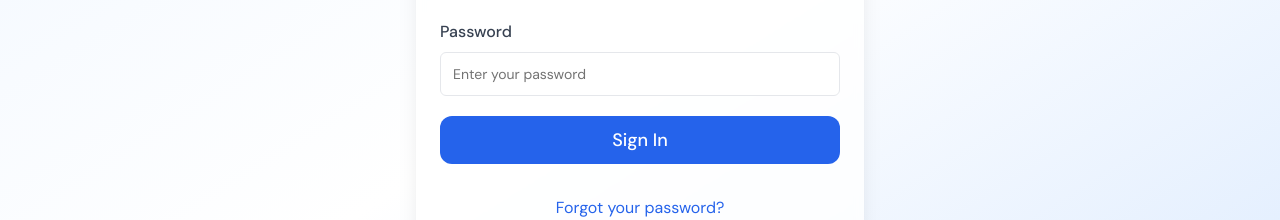
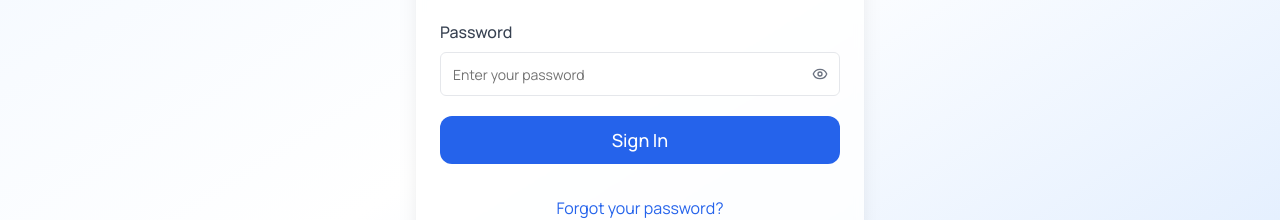
Before and after one commit to YOLET-Dynamics/ourmicroschool-landing, a Next.js app: page /login in a window 1280 px wide. Shown: the part 362-582 px from the top of the page. Built offline with nearby package versions, Linux system fonts and the light colour scheme; no server answers.

Commit message:
Prototype: Cookie Fix and Font change

```diff
--- a/src/api/auth.ts
+++ b/src/api/auth.ts
@@ -2,6 +2,10 @@ import { identityClient } from "@/providers/HttpInterceptor";
 import { LoginSchema } from "./schema/auth";
 import { HttpResponse } from "./response/response";
 import { User } from "@/models/user";
+import { pickPrimary, roleDomain } from "@/lib/roles";
+
+export const ROLE_PERMISSION_ERROR =
+  "Your account does not have permissions to access the application. Please contact support if you believe this is an error.";
 
 export const authApi = {
   async login(data: LoginSchema) {
@@ -10,21 +14,26 @@ export const authApi = {
         HttpResponse<{ user: User; redirectUrl: string }>
       >("/auth/login", data);
 
-      console.log(result);
-
       if (!result.data.success) {
         return Promise.reject(result.data.message);
       }
 
-      const redirectUrl = result.headers["x-redirect-url"] || "/";
+      const user = result.data.data.user;
+      const roleCodes = user.roles.map((r) => r.code);
 
-      return {
-        userData: result.data.data,
-        redirectUrl,
-      };
+      try {
+        const primaryRole = pickPrimary(roleCodes);
+        const redirectUrl = roleDomain[primaryRole];
+
+        return {
+          userData: result.data.data,
+          redirectUrl,
+        };
+      } catch (error) {
+        return Promise.reject(ROLE_PERMISSION_ERROR);
+      }
     } catch (error) {
-      console.log(error);
-
+      console.error(error);
       return Promise.reject("An unexpected error occurred");
     }
   },
--- a/src/app/globals.css
+++ b/src/app/globals.css
@@ -1,5 +1,3 @@
-@import url("https://fonts.googleapis.com/css2?family=DM+Sans:wght@400;500;700&display=swap");
-
 @tailwind base;
 @tailwind components;
 @tailwind utilities;
--- a/src/app/layout.tsx
+++ b/src/app/layout.tsx
@@ -2,13 +2,13 @@ import QueryProvider from "@/providers/QueryProvider";
 import HttpInterceptor from "@/providers/HttpInterceptor";
 import type { Metadata } from "next";
 import "./globals.css";
-import { DM_Sans } from "next/font/google";
+import { Manrope } from "next/font/google";
 import { Toaster } from "sonner";
 
-const dmSans = DM_Sans({
+const manrope = Manrope({
   subsets: ["latin"],
   display: "swap",
-  weight: ["400", "500", "700"],
+  weight: ["400", "500", "600", "700"],
 });
 
 const siteUrl =
@@ -92,7 +92,7 @@ export default function RootLayout({
   children: React.ReactNode;
 }>) {
   return (
-    <html lang="en" className={dmSans.className}>
+    <html lang="en" className={manrope.className}>
       <body>
         <QueryProvider>
           <HttpInterceptor>{children}</HttpInterceptor>
--- /dev/null
+++ b/src/app/login/error/page.tsx
@@ -0,0 +1,58 @@
+"use client";
+
+import { useRouter, useSearchParams } from "next/navigation";
+import { useEffect, useState } from "react";
+import { Card, CardContent, CardHeader, CardTitle } from "@/components/ui/card";
+import { Button } from "@/components/ui/button";
+import { AlertTriangle } from "lucide-react";
+
+export default function LoginErrorPage() {
+  const router = useRouter();
+  const searchParams = useSearchParams();
+  const errorMessage =
+    searchParams.get("message") || "An unknown error occurred.";
+
+  const [countdown, setCountdown] = useState(8);
+
+  useEffect(() => {
+    const timer = setInterval(() => {
+      setCountdown((prev) => prev - 1);
+    }, 1000);
+
+    const redirectTimeout = setTimeout(() => {
+      router.replace("/login");
+    }, 8000);
+
+    return () => {
+      clearInterval(timer);
+      clearTimeout(redirectTimeout);
+    };
+  }, [router]);
+
+  return (
+    <main className="min-h-screen flex items-center justify-center bg-gradient-to-br from-red-50 via-white to-red-100 p-4">
+      <Card className="w-full max-w-md shadow-xl bg-white/80 backdrop-blur-sm">
+        <CardHeader className="text-center">
+          <div className="mx-auto bg-red-100 rounded-full p-3 w-fit">
+            <AlertTriangle className="h-8 w-8 text-red-600" />
+          </div>
+          <CardTitle className="text-2xl font-bold text-red-800 mt-4">
+            Login Error
+          </CardTitle>
+        </CardHeader>
+        <CardContent className="text-center">
+          <p className="text-gray-700 mb-6">{errorMessage}</p>
+          <Button
+            onClick={() => router.replace("/login")}
+            className="w-full bg-blue-600 hover:bg-blue-700 text-white"
+          >
+            Go back to Login
+          </Button>
+          <p className="text-sm text-gray-500 mt-4">
+            You will be redirected in {countdown} seconds...
+          </p>
+        </CardContent>
+      </Card>
+    </main>
+  );
+}
--- a/src/app/login/page.tsx
+++ b/src/app/login/page.tsx
@@ -14,7 +14,7 @@ import {
   CardTitle,
 } from "@/components/ui/card";
 import { Input } from "@/components/ui/input";
-import { ArrowLeft } from "lucide-react";
+import { ArrowLeft, Eye, EyeOff } from "lucide-react";
 import { Orbitron } from "next/font/google";
 import {
   Form,
@@ -25,15 +25,17 @@ import {
   FormMessage,
 } from "@/components/ui/form";
 import { useMutation } from "@tanstack/react-query";
-import { authApi } from "@/api/auth";
+import { authApi, ROLE_PERMISSION_ERROR } from "@/api/auth";
 import { toast } from "sonner";
 import { loginSchema, LoginSchema as LoginFormValues } from "@/api/schema/auth";
 import { formatError } from "@/lib/formatError";
+import { useState } from "react";
 
 const orbitron = Orbitron({ subsets: ["latin"] });
 
 export default function LoginPage() {
   const router = useRouter();
+  const [showPassword, setShowPassword] = useState(false);
 
   const form = useForm<LoginFormValues>({
     resolver: zodResolver(loginSchema),
@@ -46,13 +48,25 @@ export default function LoginPage() {
   const { mutate: login, isPending } = useMutation({
     mutationFn: authApi.login,
     onSuccess: (data) => {
-      toast.success("Login successful!");
-      router.replace(data.redirectUrl);
+      toast.success("Login successful! Redirecting...");
+      window.location.replace(data.redirectUrl);
     },
     onError: (error: any) => {
-      toast.error(formatError(error));
+      const errorMessage = formatError(error);
+      if (errorMessage === ROLE_PERMISSION_ERROR) {
+        router.push(`/login/error?message=${encodeURIComponent(errorMessage)}`);
+      } else {
+        toast.error(errorMessage);
+      }
     },
   });
+
+  const handleComingSoonClick = () => {
+    toast.info("Coming soon!", {
+      description:
+        "This feature is under development and will be available shortly.",
+    });
+  };
 
   const onSubmit = (data: LoginFormValues) => {
     login(data);
@@ -129,12 +143,32 @@ export default function LoginPage() {
                           Password
                         </FormLabel>
                         <FormControl>
-                          <Input
-                            placeholder="Enter your password"
-                            type="password"
-                            className="border-gray-200 h-10 sm:h-11 bg-white text-sm sm:text-base"
-                            {...field}
-                          />
+                          <div className="relative">
+                            <Input
+                              placeholder="Enter your password"
+                              type={showPassword ? "text" : "password"}
+                              className="border-gray-200 h-10 sm:h-11 bg-white text-sm sm:text-base pr-10"
+                              {...field}
+                            />
+                            <Button
+                              type="button"
+                              variant="ghost"
+                              size="icon"
+                              className="absolute right-0 top-0 h-10 sm:h-11 w-10 text-gray-500 hover:text-gray-700"
+                              onClick={() => setShowPassword(!showPassword)}
+                            >
+                              {showPassword ? (
+                                <EyeOff className="h-4 w-4" />
+                              ) : (
+                                <Eye className="h-4 w-4" />
+                              )}
+                              <span className="sr-only">
+                                {showPassword
+                                  ? "Hide password"
+                                  : "Show password"}
+                              </span>
+                            </Button>
+                          </div>
                         </FormControl>
                         <FormMessage className="text-xs sm:text-sm" />
                       </FormItem>
@@ -154,6 +188,7 @@ export default function LoginPage() {
               <Button
                 variant="link"
                 className="text-blue-600 hover:text-blue-800 font-normal h-auto p-0 text-sm sm:text-base transition-colors"
+                onClick={handleComingSoonClick}
               >
                 Forgot your password?
               </Button>
@@ -172,6 +207,7 @@ export default function LoginPage() {
                 <Button
                   variant="link"
                   className="text-gray-600 hover:text-gray-800 font-normal h-auto p-0 text-xs sm:text-sm"
+                  onClick={handleComingSoonClick}
                 >
                   Terms of Service
                 </Button>{" "}
@@ -179,6 +215,7 @@ export default function LoginPage() {
                 <Button
                   variant="link"
                   className="text-gray-600 hover:text-gray-800 font-normal h-auto p-0 text-xs sm:text-sm"
+                  onClick={handleComingSoonClick}
                 >
                   Privacy Policy
                 </Button>
--- /dev/null
+++ b/src/lib/roles.ts
@@ -0,0 +1,20 @@
+export type RoleCode = "student" | "teacher" | "parent";
+
+export const roleDomain: Record<RoleCode, string> = {
+  student:
+    process.env.NEXT_PUBLIC_STUDENT_APP_URL || "https://app.ourmicroschool.com",
+  teacher:
+    process.env.NEXT_PUBLIC_TEACHER_APP_URL ||
+    "https://classrooms.ourmicroschool.com",
+  parent:
+    process.env.NEXT_PUBLIC_PARENT_APP_URL || "https://parents.ourmicroschool.com",
+};
+
+/* role precedence when user has >1 role */
+const precedence: RoleCode[] = ["teacher", "student", "parent"];
+
+export function pickPrimary(roles: string[]): RoleCode {
+  const set = new Set(roles.map((r) => r.toLowerCase()));
+  for (const r of precedence) if (set.has(r)) return r;
+  throw new Error("no matching role");
+}
--- a/src/models/user.ts
+++ b/src/models/user.ts
@@ -1,6 +1,7 @@
 export interface Role {
   id: string;
   name: string;
+  code: string;
 }
 
 export interface User {
--- a/src/providers/HttpInterceptor.tsx
+++ b/src/providers/HttpInterceptor.tsx
@@ -14,6 +14,7 @@ export const identityClient = axios.create({
   validateStatus: (status) => {
     return [200, 201, 202, 204, 400, 401, 403, 404, 500].includes(status);
   },
+  withCredentials: true,
 });
 
 const onRequest = (
```
